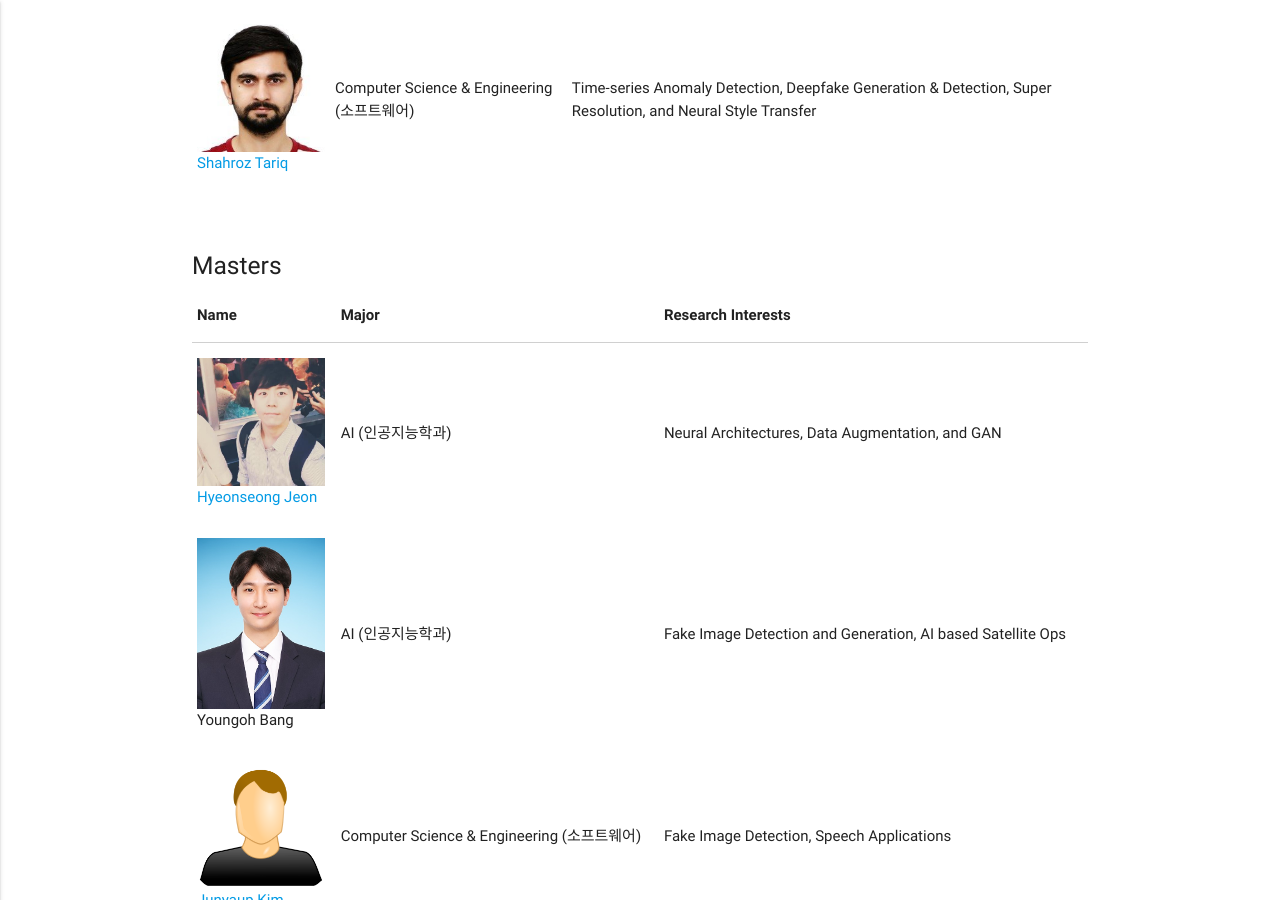
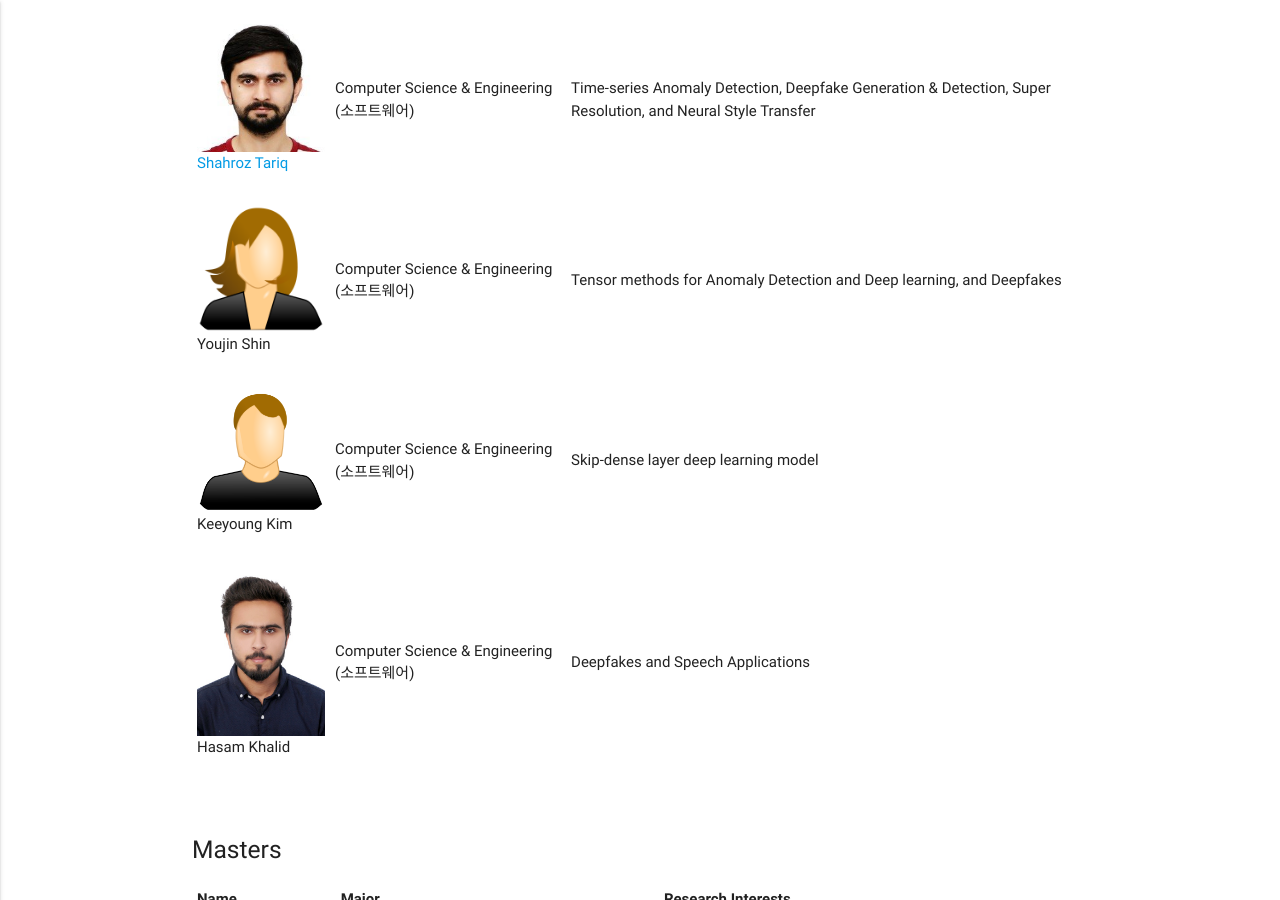
Before and after one commit to Yurim990507/DASH-Lab.github.io, a Jekyll site: the page built from example3.md, in a window 1280 px wide and 900 px high, scrolled down 470 px. Built offline with Jekyll 4.4.1, drawn with Linux system fonts in a browser that asks for light colours.

Commit message:
Update example3.md

```diff
--- a/example3.md
+++ b/example3.md
@@ -38,6 +38,35 @@ permalink: /Members/
                        </div></td>
                   <td>Computer Science & Engineering (소프트웨어)</td>
                   <td>Time-series Anomaly Detection, Deepfake Generation & Detection, Super Resolution, and Neural Style Transfer </td>
+                </tr>
+                  <tr>
+                    <td>
+                        <div style="display:flex;flex-direction:column">
+                          <img src="/img/dummy_female.png" alt="" width="128">
+                            Youjin Shin
+                        </div>
+                    </td>
+                  <td>Computer Science & Engineering (소프트웨어)</td>
+                  <td>Tensor methods for Anomaly Detection and Deep learning, and Deepfakes </td>
+                </tr>
+                  <tr>
+                    <td>
+                        <div style="display:flex;flex-direction:column">
+                          <img src="/img/dummy_male.png" alt="" width="128">
+                            Keeyoung Kim
+                        </div>
+                    </td>
+                  <td>Computer Science & Engineering (소프트웨어)</td>
+                  <td> Skip-dense layer deep learning model</td>
+                </tr>
+                  <tr>
+                   <td>
+                       <div style="display:flex;flex-direction:column">
+                           <img src="/img/HassamKhalid.png" alt="" width="128">
+                           Hasam Khalid
+                   </div></td>
+                  <td>Computer Science & Engineering (소프트웨어)</td>
+                  <td> Deepfakes and Speech Applications</td>
                 </tr>
               </tbody>
             </table>
```
